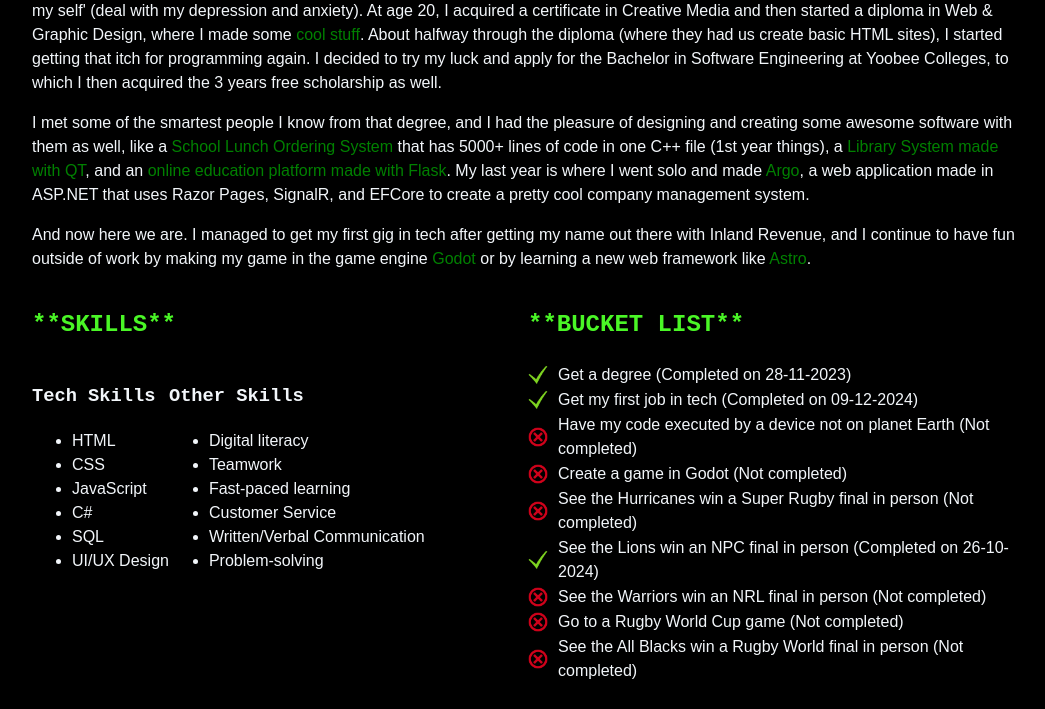
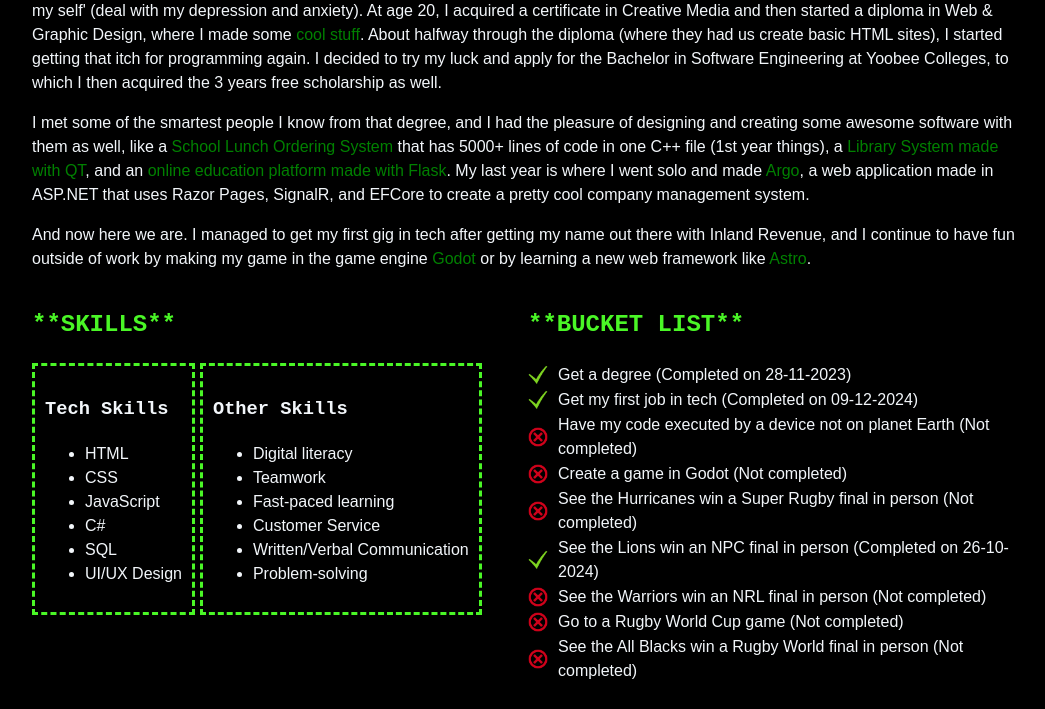
Before and after one commit to jakobfrederikson/me, an Astro site: page /about in a window 1280 px wide. Shown: the part 1386-2095 px from the top of the page, without its empty margins (112-1157 px from the left). Built offline with nearby package versions, Linux system fonts and the light colour scheme; Astro itself is replaced by a stand-in of ours.

Commit message:
update about styling

```diff
--- a/src/pages/about.astro
+++ b/src/pages/about.astro
@@ -247,6 +247,15 @@
     text-align: left;
   }
 
+  .tech-skills, .other-skills {
+    transition:
+      transform 0.3s ease,
+      box-shadow 0.3s ease;
+    padding: 10px;
+    border: 3px dashed #4af626;
+    margin-right: 5px;
+  }
+
   @media (max-width: 768px) {
     .image-wrapper {
       grid-template-columns: repeat(auto-fit, minmax(100px, 1fr));
```
